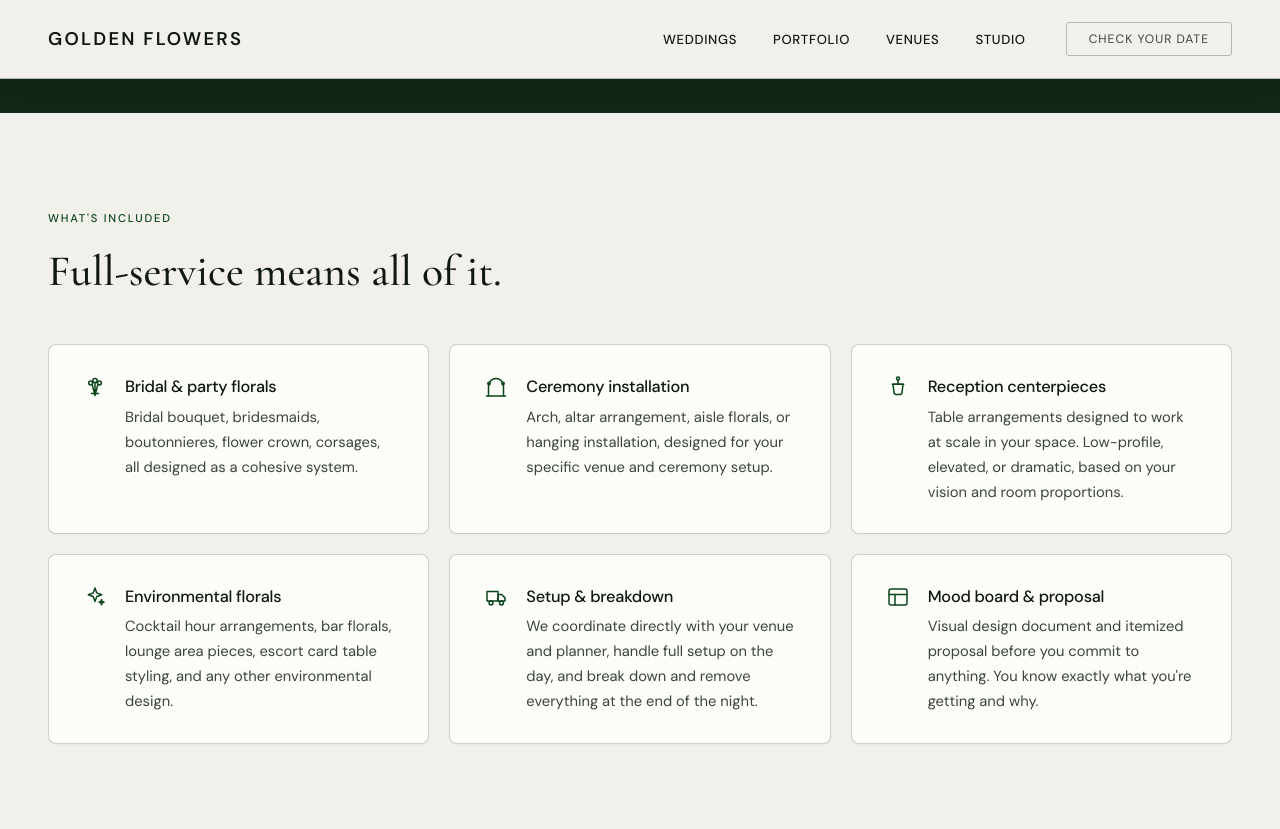
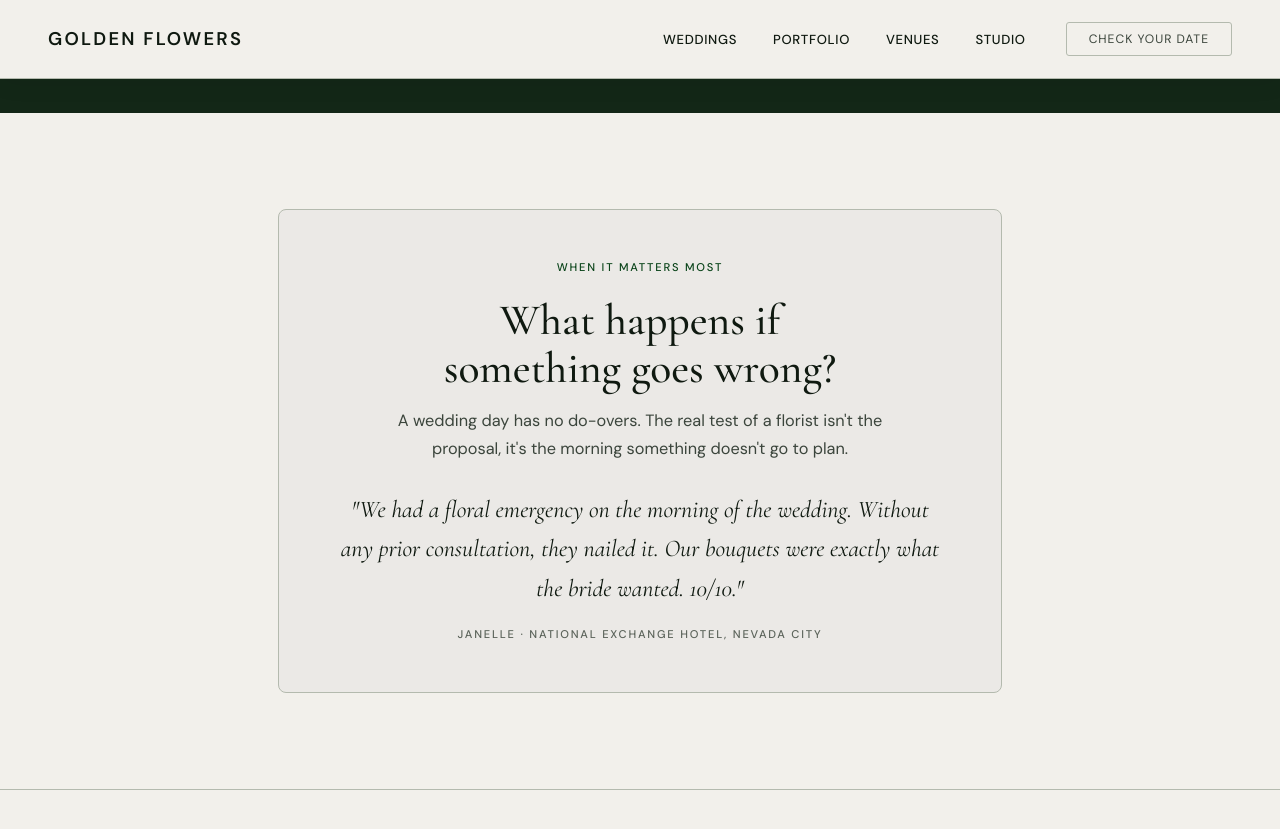
Before and after one commit to jshplhm/goldenflowers, a Jekyll site: the page built from weddings/index.md, in a window 1280 px wide and 900 px high, scrolled down 2499 px, cut to the strip 0-836 px from the top of the window. Shown: the top 829 px of the strip. Built offline with Jekyll 4.4.1, drawn with Linux system fonts in a browser that asks for light colours.

Commit message:
Copy: selectivity framing on /venues; surface the certainty-proof testimonial (Task 4 #1, #5)
- /venues intro: reframe the venue set as deliberate selectivity ("a small set,
  in depth, across every season"), not a coverage gap
- /weddings: pull the "floral emergency" testimonial out of the slider into a
  standalone callout near the process timeline, under "What happens if
  something goes wrong?" — the strongest execution-certainty proof on the site

Co-Authored-By: Claude Opus 4.8 <noreply@anthropic.com>

```diff
--- a/weddings/index.md
+++ b/weddings/index.md
@@ -101,6 +101,21 @@ redirect_from:
   </div>
 </section>
 
+<!-- Execution-certainty proof: the strongest reassurance, surfaced out of the slider -->
+<section class="section">
+  <div class="container" style="max-width:820px;">
+    <div style="background:var(--bg2);border:1px solid var(--bor);border-radius:var(--radius);padding:48px 40px;text-align:center;">
+      <span class="label" style="display:block;">When it matters most</span>
+      <h2 class="section-head" style="margin-bottom:14px;">What happens if something goes wrong?</h2>
+      <p style="max-width:540px;margin:0 auto 26px;font-size:1.02rem;color:var(--fg2);">A wedding day has no do-overs. The real test of a florist isn't the proposal, it's the morning something doesn't go to plan.</p>
+      <blockquote class="testi-quote" style="font-size:1.5rem;margin:0 auto 16px;max-width:600px;">"We had a floral emergency on the morning of the wedding. Without any prior consultation, they nailed it. Our bouquets were exactly what the bride wanted. 10/10."</blockquote>
+      <p class="label" style="color:var(--fgm);margin:0;">Janelle &middot; National Exchange Hotel, Nevada City</p>
+    </div>
+  </div>
+</section>
+
+<hr class="section-div">
+
 <!-- What's Included -->
 <section class="section">
   <div class="container">
```
Also changed, not shown: venues/index.md (+1 -1 lines).
